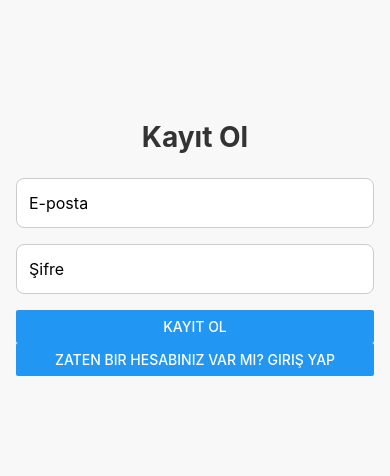
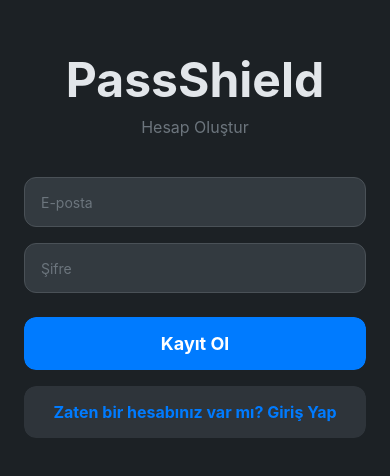
Before and after one commit to numancvlk/Password-Storage-App, a React Native app in the folder Frontend/: screen /Register in a window 390 px wide. Shown: the part 174-650 px from the top of the page. Built offline with nearby package versions, Linux system fonts and the light colour scheme.

Commit message:
Register ekranı stilleri eklendi

```diff
--- a/Frontend/src/screens/RegisterScreen.tsx
+++ b/Frontend/src/screens/RegisterScreen.tsx
@@ -1,6 +1,13 @@
 //KÜTÜPHANELER
 import React, { useState } from "react";
-import { View, Text, TextInput, Button, Alert } from "react-native";
+import {
+  View,
+  Text,
+  TextInput,
+  TouchableOpacity,
+  Alert,
+  ActivityIndicator,
+} from "react-native";
 import { NativeStackScreenProps } from "@react-navigation/native-stack";
 import { AxiosError } from "axios";
 import { RootStackParamList, ErrorResponse } from "../types/types";
@@ -61,10 +68,14 @@ const RegisterScreen = ({ navigation }: Props) => {
 
   return (
     <View style={registerStyles.container}>
-      <Text style={registerStyles.title}>Kayıt Ol</Text>
+      <View style={registerStyles.logoContainer}>
+        <Text style={registerStyles.logo}>PassShield</Text>
+        <Text style={registerStyles.slogan}>Hesap Oluştur</Text>
+      </View>
       <TextInput
         style={registerStyles.input}
         placeholder="E-posta"
+        placeholderTextColor="#6c757d"
         value={email}
         onChangeText={setEmail}
         keyboardType="email-address"
@@ -73,19 +84,34 @@ const RegisterScreen = ({ navigation }: Props) => {
       <TextInput
         style={registerStyles.input}
         placeholder="Şifre"
+        placeholderTextColor="#6c757d"
         secureTextEntry
         value={password}
         onChangeText={setPassword}
       />
-      <Button
-        title={isLoading ? "Yükleniyor..." : "Kayıt Ol"}
+      <TouchableOpacity
+        style={registerStyles.buttonContainer}
         onPress={handleRegister}
         disabled={isLoading}
-      />
-      <Button
-        title="Zaten bir hesabınız var mı? Giriş Yap"
+      >
+        <View style={registerStyles.button}>
+          {isLoading ? (
+            <ActivityIndicator color="#fff" />
+          ) : (
+            <Text style={registerStyles.buttonText}>Kayıt Ol</Text>
+          )}
+        </View>
+      </TouchableOpacity>
+      <TouchableOpacity
+        style={registerStyles.buttonContainer}
         onPress={() => navigation.navigate("Login")}
-      />
+      >
+        <View style={registerStyles.secondaryButton}>
+          <Text style={registerStyles.secondaryButtonText}>
+            Zaten bir hesabınız var mı? Giriş Yap
+          </Text>
+        </View>
+      </TouchableOpacity>
     </View>
   );
 };
--- a/Frontend/src/styles/RegisterScreenStyles.ts
+++ b/Frontend/src/styles/RegisterScreenStyles.ts
@@ -1,28 +1,64 @@
-//KÜTÜPHANELER
 import { StyleSheet } from "react-native";
 
 export const registerStyles = StyleSheet.create({
   container: {
     flex: 1,
     justifyContent: "center",
-    padding: 16,
-    backgroundColor: "#f8f8f8",
+    alignItems: "center",
+    padding: 24,
+    backgroundColor: "#1c2125",
   },
-  title: {
-    fontSize: 28,
+  logoContainer: {
+    marginBottom: 40,
+    alignItems: "center",
+  },
+  logo: {
+    fontSize: 48,
     fontWeight: "bold",
-    marginBottom: 24,
-    textAlign: "center",
-    color: "#333",
+    color: "#e2e6ea",
+  },
+  slogan: {
+    fontSize: 16,
+    color: "#6c757d",
+    marginTop: 8,
   },
   input: {
+    width: "100%",
     height: 50,
-    borderColor: "#ccc",
+    backgroundColor: "#333a40",
+    borderColor: "#4a5157",
     borderWidth: 1,
-    borderRadius: 8,
+    borderRadius: 12,
+    paddingHorizontal: 16,
     marginBottom: 16,
-    paddingHorizontal: 12,
-    backgroundColor: "#fff",
+    color: "#f8f9fa",
+  },
+  buttonContainer: {
+    width: "100%",
+    borderRadius: 12,
+    overflow: "hidden",
+    marginVertical: 8,
+  },
+  button: {
+    backgroundColor: "#007bff",
+    padding: 16,
+    alignItems: "center",
+    borderRadius: 12,
+  },
+  buttonText: {
+    color: "#fff",
+    fontSize: 18,
+    fontWeight: "bold",
+  },
+  secondaryButton: {
+    backgroundColor: "#2e343a",
+    padding: 16,
+    alignItems: "center",
+    borderRadius: 12,
+  },
+  secondaryButtonText: {
+    color: "#007bff",
     fontSize: 16,
+    fontWeight: "bold",
   },
 });
```
